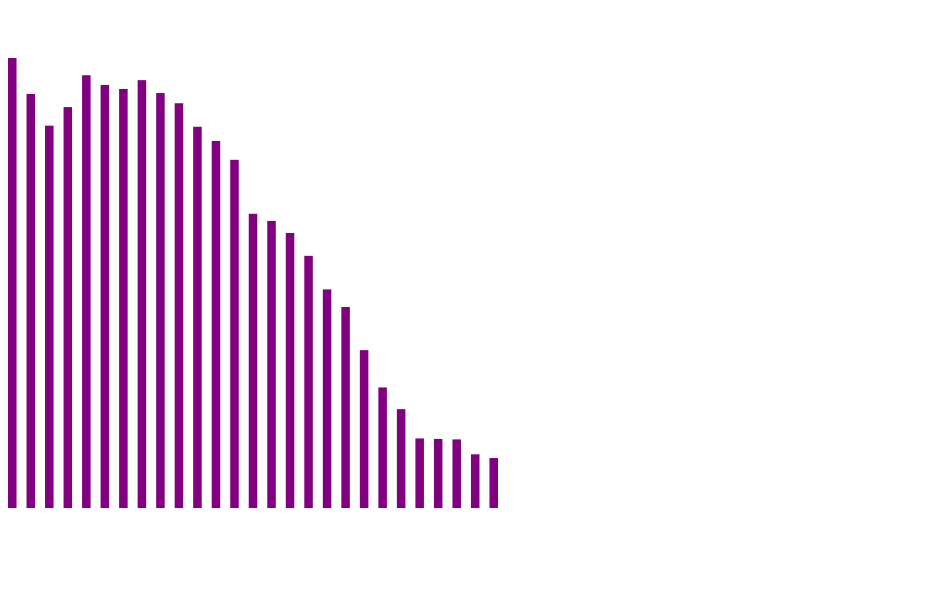
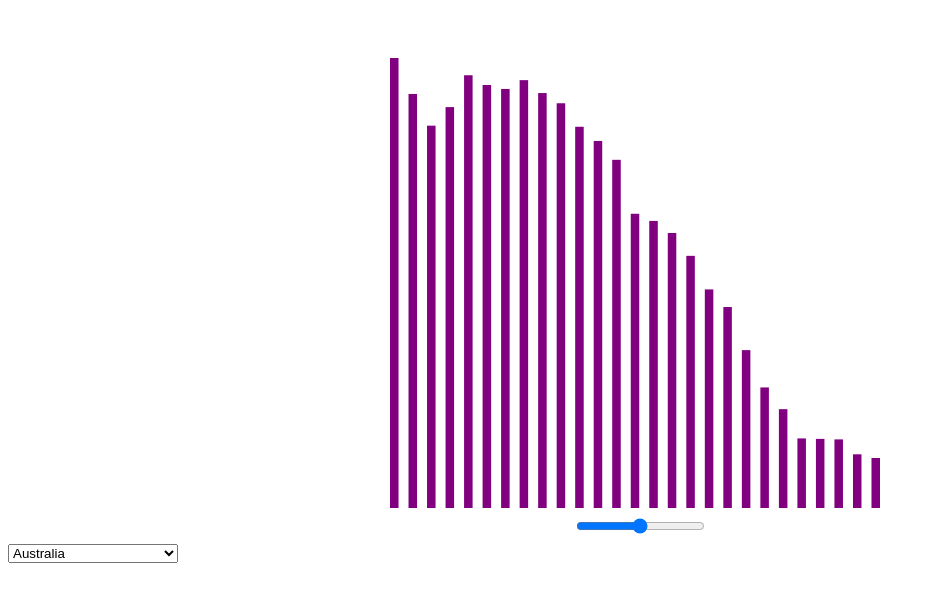
Before and after one commit to Jakedalus/Advanced-Web-Dev-Bootcamp--d3-exercise, a plain HTML site: page index.html in a window 1280 px wide. Shown: the whole page, without its empty margins (0-935 px from the left). Drawn offline with nearby package versions, Linux system fonts and the light colour scheme.

Commit message:
Populate select input with countries from data as option elements

```diff
--- a/app.js
+++ b/app.js
@@ -41,6 +41,15 @@ d3.queue()
 		var width = 500;
 		var padding = 50;
 
+		var countries = climateData.reduce((acc, next) => {
+			// console.log('acc', acc);
+			// console.log('next', next);
+			if (acc.indexOf(next.country) === -1) acc.push(next.country);
+			return acc;
+		}, []);
+
+		console.log('countries:', countries);
+
 		var ausData = climateData.filter(d => d.country === 'Australia');
 
 		console.log(ausData);
@@ -72,6 +81,12 @@ d3.queue()
 				.attr('x', (d,i) => (barWidth + barPadding) * i)
 				.attr('fill', 'purple');
 
+		d3.select('select')
+			.selectAll('option')
+			.data(countries)
+			.enter()
+			.append('option')
+				.text(d => d);
 
 
 	});
--- a/index.html
+++ b/index.html
@@ -10,10 +10,13 @@
 	</head>
 	<body>
 		<svg
-      version="1.1"
-      baseProfile="full"
-      xmlns="http://www.w3.org/2000/svg" >
-    </svg>
+	      version="1.1"
+	      baseProfile="full"
+	      xmlns="http://www.w3.org/2000/svg" >
+    	</svg>
+    	<input type="range" name="year" id="year" step="1">
+    	<select></select>
+
 		<script src="https://d3js.org/d3.v4.js"></script>
 		<script src="app.js"></script>
 	</body>
--- a/style.css
+++ b/style.css
@@ -0,0 +1,4 @@
+svg, input {
+  margin: 0 auto 10px;
+  display: block;
+}
```
